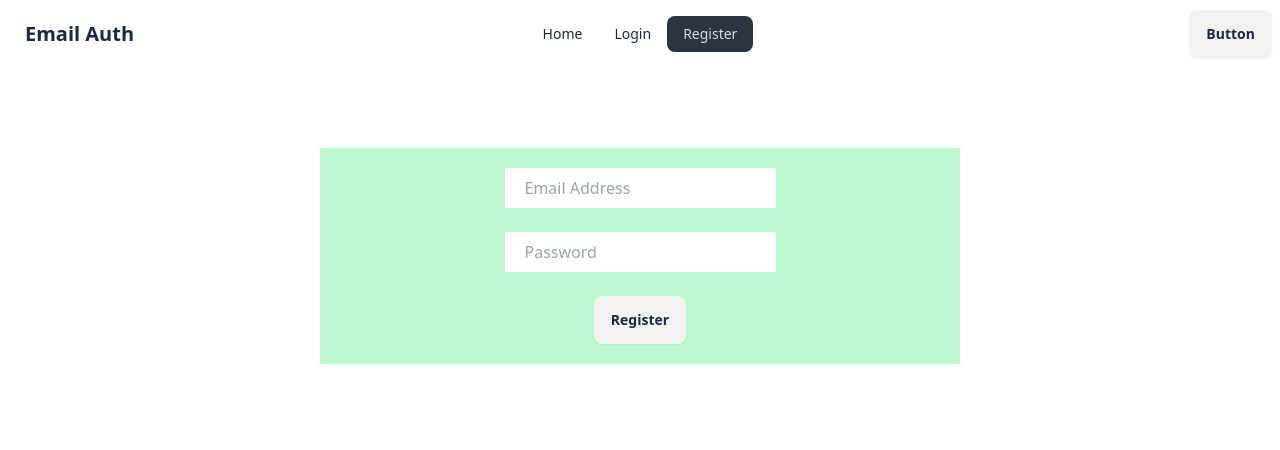
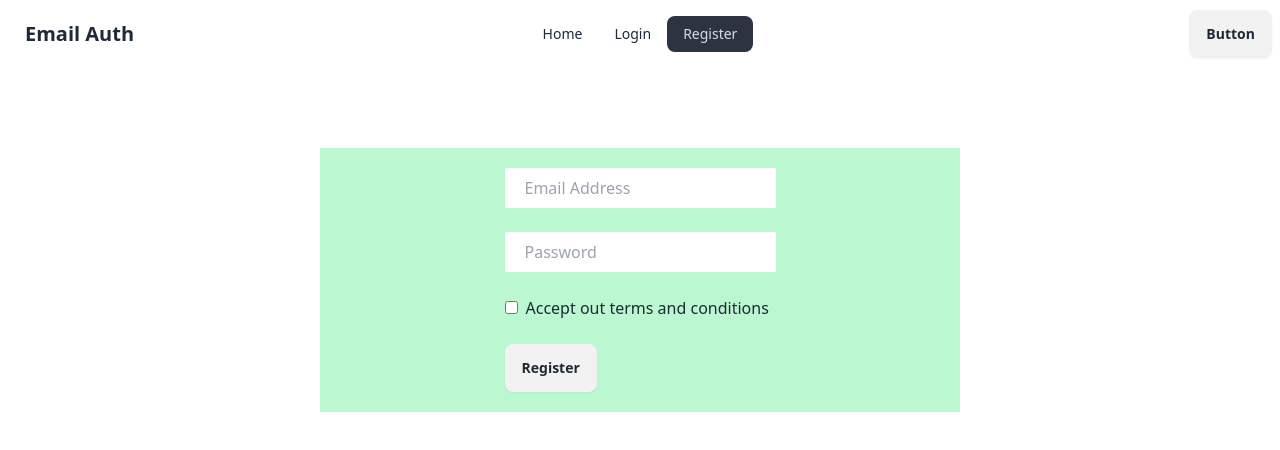
Before and after one commit to rifu28/email-password-auth, a React (Vite) app: page /register in a window 1280 px wide. Shown: the top 450 px of the page. Built offline with nearby package versions, Linux system fonts and the light colour scheme.

Commit message:
another one

```diff
--- a/src/Register.jsx
+++ b/src/Register.jsx
@@ -9,9 +9,10 @@ const Register = () => {
     e.preventDefault();
     const email = e.target.email.value;
     const password = e.target.password.value;
+    const accept = e.target.terms.accepted;
     setSuccess("");
     setRegisterError("");
-    console.log(email, password);
+    console.log(email, password, accept);
     createUserWithEmailAndPassword(auth, email, password)
       .then((result) => {
         const user = result.user;
@@ -45,7 +46,14 @@ const Register = () => {
           />
           <br />
           <br />
-          <div className="flex justify-center">
+          <div>
+            <input type="checkbox" name="terms" id="terms" />
+            <label className="ml-2" htmlFor="terms">
+              Accept out <a href="">terms and conditions</a>
+            </label>
+          </div>
+          <br />
+          <div>
             <input className="btn" type="submit" value="Register" />
           </div>
         </form>
```
